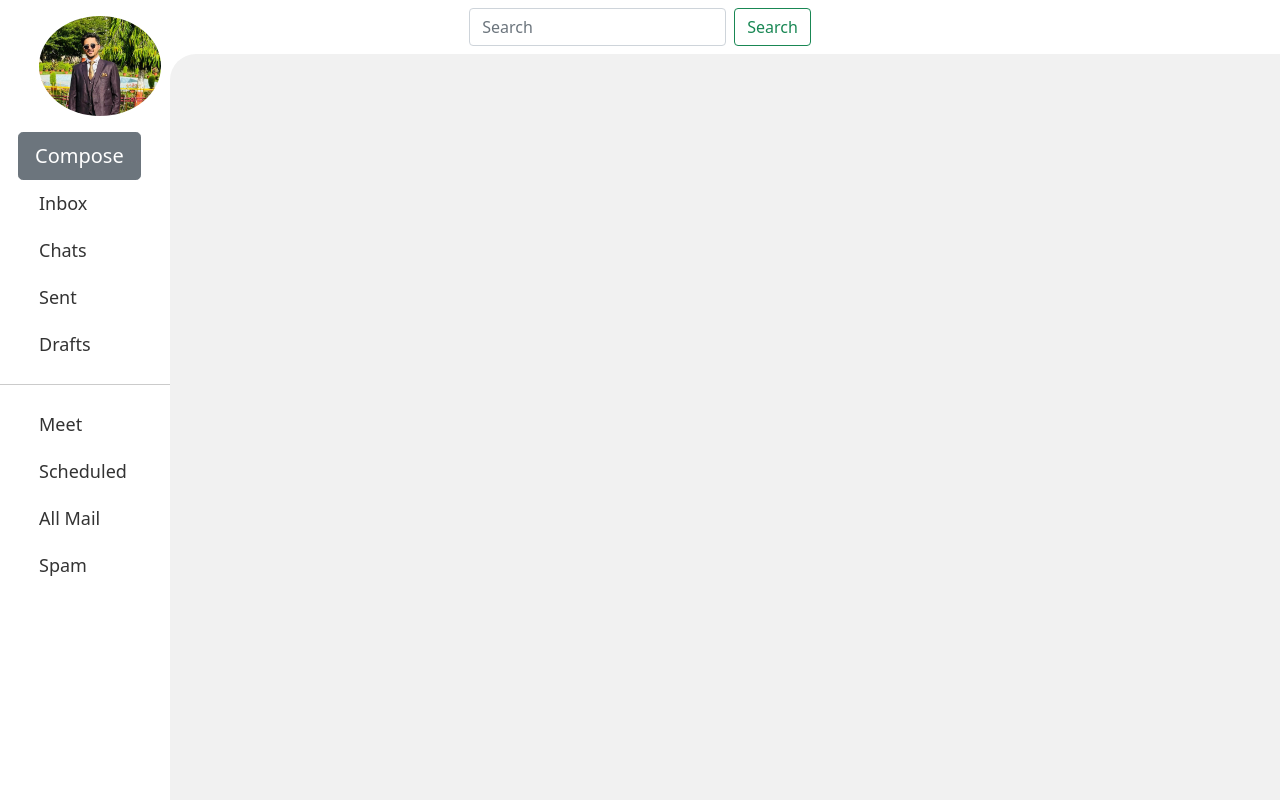
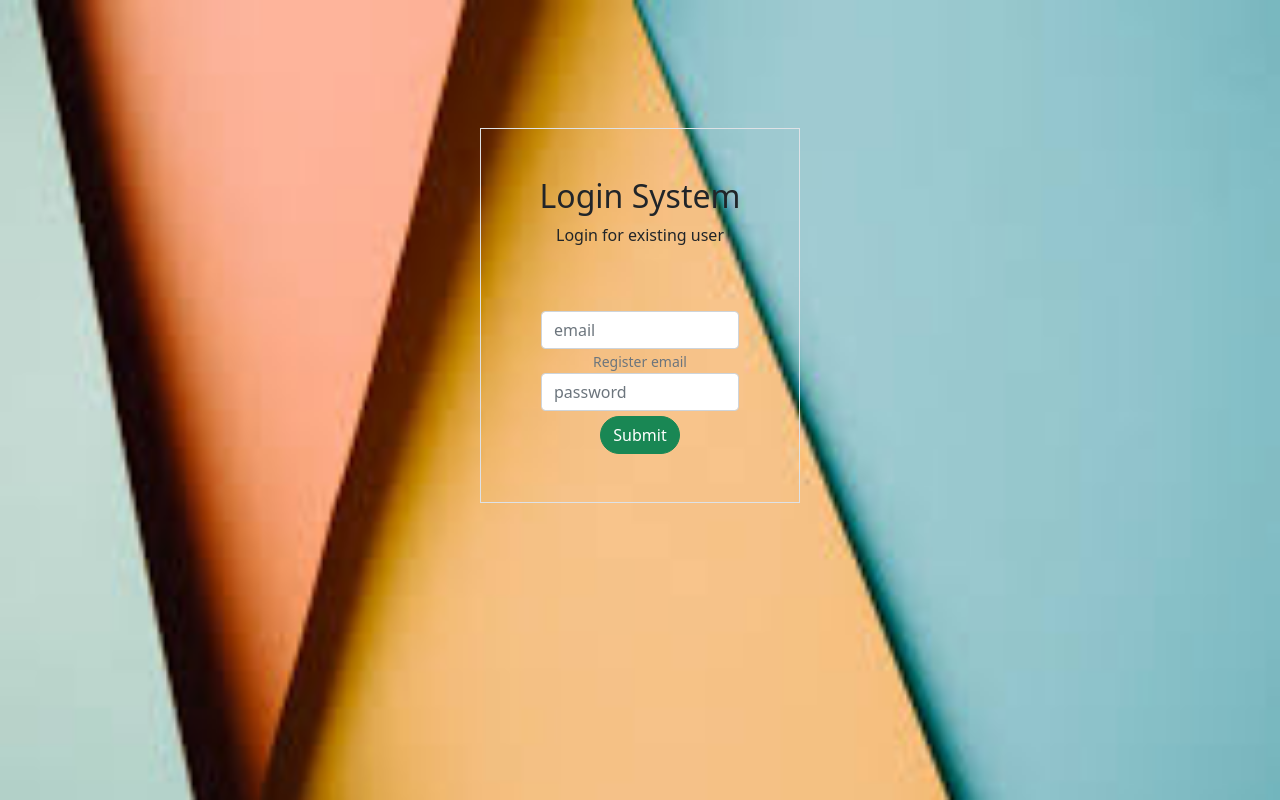
Before and after one commit to gajraj98/cloneMail_NodeJs, a Node server app: page / in a window 1280 px wide. Run offline with Node 20, Linux system fonts and the light colour scheme; data that the repository does not hold is empty; some libraries are stand-ins or nearby versions.

Commit message:
third commit

```diff
--- a/package.json
+++ b/package.json
@@ -28,13 +28,17 @@
 
     "express": "^4.18.2",
 
+    "express-session": "^1.17.3",
+
     "hbs": "^4.2.0",
 
     "jsonwebtoken": "^9.0.2",
 
     "mongodb": "^6.0.0",
 
-    "nodemon": "^3.0.1"
+    "nodemon": "^3.0.1",
+
+    "uuid": "^9.0.1"
 
   }
 
--- /dev/null
+++ b/public/css/login.css
@@ -0,0 +1,16 @@
+.center-div{
+    padding-top: 10%;
+}
+
+.btn.btn-success{
+
+    margin-top: 5px;
+}
+form{
+    padding: 0 3em;
+}
+body{
+    background-image: url('/static/images/bg.jpeg');
+    background-size: cover;
+    background-repeat: no-repeat;
+}
--- a/public/js/Compose.js
+++ b/public/js/Compose.js
@@ -5,7 +5,6 @@ function composeMail(event) {
     console.log(url);
     const form = document.getElementById('compose');
     const formData = {
-        user:'Nitin@gmail.com',
         to: form.to.value,
         subject: form.subject.value,
         mailContent: form.mailContent.value
@@ -29,5 +28,5 @@ function composeMail(event) {
         .catch(error=>{
         console.log(error);
     });
-
+    $('#exampleModal').modal('hide');
 }
--- a/public/js/Inbox.js
+++ b/public/js/Inbox.js
@@ -27,20 +27,25 @@ function returnInbox() {
                 const td1 = document.createElement('td');
                 const td2 = document.createElement('td');
                 const td3 = document.createElement('td');
+                const td4 = document.createElement('td');
                 tr.style.height = '50px';
                 td1.style.width = '30%';
-                td2.style.width = '62%';
-                td3.style.width = '20%';
+                td2.style.width = '48%';
+                td3.style.width = '15%';
+                td4.style.width = '15%';
 
                 td1.textContent = gmail;
                 td2.textContent = subject;
                 const currentTime = new Date();
-                const formattedTime = currentTime.toLocaleTimeString();
-                td3.textContent = formattedTime;
+                const time = element.time;
+                const date  = element.date;
+                td3.textContent = date;
+                td4.textContent = time;
 
                 tr.appendChild(td1);
                 tr.appendChild(td2);
                 tr.appendChild(td3);
+                tr.appendChild(td4);
                 tbody.appendChild(tr);
                 table.appendChild(tbody);
                 div.appendChild(table);
--- /dev/null
+++ b/src/CommanFiles/DbClient.js
@@ -0,0 +1,15 @@
+export default class DbClient{
+
+   static session;
+    static async injectDb(conn){
+        if(DbClient.session){
+           return;
+        }
+        try{
+         DbClient.session = await conn.db('mailBox');
+        }
+        catch(e){
+           console.log("error in indexDao " + e.message);
+        }
+   }
+}
--- a/src/Controller/main.js
+++ b/src/Controller/main.js
@@ -1,9 +1,14 @@
 import express from 'express';
 import dto from '../Dto/inboxDto.js'
+import login from '../Dto/userDto.js'
 const routes = express.Router();
 
-
 routes.get('/',(req,res)=>{
+    res.render('login');
+})
+routes.get('/logout',login.logout);
+routes.post('/login',login.conformDetails);
+routes.get('/home',(req,res)=>{
     res.render('index');
 });
 routes.get('/inboxMailHtml/:id',(req,res)=>{
@@ -13,7 +18,11 @@ routes.get('/inboxMailHtml/:id',(req,res)=>{
 routes.get('/compose',(req,res)=>{
     res.render('compose');
 })
+routes.get('/sent',(req,res)=>{
+    res.render('sent');
+})
 routes.get('/inbox',dto.getInbox);
+routes.get('/getSentMails',dto.getAllSentMailDto);
 routes.get('/inboxMail/:id',dto.getMailById);
 routes.post('/composeMail',dto.composeMail);
 
--- a/src/Dao/inboxDao.js
+++ b/src/Dao/inboxDao.js
@@ -1,21 +1,14 @@
 import mongodb from 'mongodb';
+import DbClient from '../CommanFiles/DbClient.js';
 const objectId = mongodb.ObjectId;
-let session;
-export default class Dao{
-    static async injectDb(conn){
-         if(session){
-            return;
-         }
-         try{
-            session = await conn.db('mailBox').collection('mail');
-         }
-         catch(e){
-            console.log("error in indexDao" + e.message);
-         }
-    }
-    static async getInbox(){
+export default class Dao extends DbClient{
+    static async getInbox(gmail){
         try{
-            const mails = await session.find({});
+            const session = DbClient.session.collection('mail'); // Assign to a local variable
+            if (!session) {
+                throw new Error("Database session is not initialized.");
+            }
+            const mails = await session.find({ to : gmail});
             return mails.toArray();
         }
         catch(e){
@@ -24,7 +17,7 @@ export default class Dao{
     }
     static async getMailById(id){
         try{
-
+            const session = DbClient.session.collection('mail');
            const mail = await session.findOne({_id:new objectId(id)});
 
             return mail;
@@ -34,14 +27,17 @@ export default class Dao{
          res.status(500).send("error in indexDao" + e.message)
      }
     }
-    static async composeMail(user,to,subject,mailContent){
+    static async composeMail(user,to,subject,mailContent,date,time){
         try{
              const list = {
                 user:user,
                 to:to,
                 subject:subject,
-                mailContent:mailContent
+                mailContent:mailContent,
+                date:date,
+                time:time
              };
+             const session = DbClient.session.collection('mail');
            return  await session.insertOne(list)
         }
         catch(e){
@@ -49,5 +45,18 @@ export default class Dao{
             return {Error:e.message};
         }
     }
+    static async getAllSentMailDao(gmail){
+        try{
+            const session = DbClient.session.collection('mail'); // Assign to a local variable
+            if (!session) {
+                throw new Error("Database session is not initialized.");
+            }
+            const mails = await session.find({ user : gmail});
+            return mails.toArray();
+        }
+        catch(e){
+            return e.message
+        }
+    }
 
 }
--- a/src/Dto/inboxDto.js
+++ b/src/Dto/inboxDto.js
@@ -3,9 +3,11 @@ import dao from '../Dao/inboxDao.js'
 export default class Dto{
     static async getInbox(req,res,next){
             try{
-                const mails = await dao.getInbox()
+                const gmail = req.session.user;
+                const mails = await dao.getInbox(gmail);
                 if(mails){
                     // console.log(mails);
+
                     res.send(mails);
                 }
                 else{
@@ -40,12 +42,15 @@ export default class Dto{
     }
     static async composeMail(req,res,next){
       console.log('composeMail stage1');
+      const currentTime = new Date();
       try{
-           const user = req.body.user;
+           const user = req.session.user;
            const to = req.body.to;
            const subject = req.body.subject;
            const mailContent  = req.body.mailContent;
-           const response = dao.composeMail(user,to,subject,mailContent);
+           const date = currentTime.toLocaleDateString();
+           const time = currentTime.toLocaleTimeString();
+           const response = dao.composeMail(user,to,subject,mailContent,date,time);
            if(!response){
             res.send("Server Error");
            }
@@ -58,4 +63,21 @@ export default class Dto{
         res.status(500).send('Error: ' + e.message);
       }
     }
+    static async getAllSentMailDto(req,res,next){
+        try{
+            const gmail = req.session.user;
+            const mails = await dao.getAllSentMailDao(gmail);
+            if(mails){
+                // console.log(mails);
+
+                res.send(mails);
+            }
+            else{
+                res.send("Empty")
+            }
+        }
+        catch(e){
+            res.status(500).send(e.message)
+        }
+    }
 }
--- /dev/null
+++ b/src/Dto/userDto.js
@@ -0,0 +1,34 @@
+import dao from '../Dao/userDao.js'
+
+
+
+
+export default class User{
+    static async conformDetails(req, res, next) {
+        try {
+            const email = req.body.email;
+            const user = await dao.conformDetails(email);
+            if (req.body.email === user.email) {
+                req.session.user = user.email;
+                res.render('index');
+            } else {
+                res.send('Invalid User');
+            }
+        } catch (e) {
+            console.log('Error:', e.message);
+            res.send(e.message);
+        }
+    }
+    static async logout(req,res,next){
+        req.session.destroy(function(error){
+            if(error){
+                console.log(error);
+                res.send(error);
+            }
+            else{
+                res.render('login');
+            }
+        })
+    }
+
+}
--- a/src/app.js
+++ b/src/app.js
@@ -3,7 +3,10 @@ import bodyparser from 'body-parser';
 import hbs from 'hbs';
 import routes from './Controller/main.js';
 import mongodb from 'mongodb';
-import dao from './Dao/inboxDao.js';
+import DbClient from './CommanFiles/DbClient.js';
+import session from 'express-session';
+import {v4 as uuidv4} from 'uuid';
+
 const app = express()
 
 const mongodbClient = mongodb.MongoClient;
@@ -14,6 +17,13 @@ app.use(bodyparser.json());
 app.use(bodyparser.urlencoded({
     extended:true
 }))
+
+app.use(session({
+    secret:uuidv4(),
+    resave:false,
+    saveUninitialized:true
+}));
+
 app.use('/static',express.static("public"));
 app.set('view engine','hbs')
 app.set('views','views');
@@ -26,7 +36,7 @@ mongodbClient.connect(url,{
     useNewUrlParser:true,
 }).catch(e=>console.log("error in app.js"+e.message))
 .then(async client=>{
-    dao.injectDb(client);
+    DbClient.injectDb(client);
     console.log('Db connected');
 })
 
--- /dev/null
+++ b/views/login.hbs
@@ -0,0 +1,31 @@
+<!DOCTYPE html>
+<html lang="en">
+<head>
+    <meta charset="UTF-8">
+    <meta name="viewport" content="width=device-width, initial-scale=1.0">
+    <link href="https://cdn.jsdelivr.net/npm/bootstrap@5.0.2/dist/css/bootstrap.min.css" rel="stylesheet"
+    integrity="sha384-EVSTQN3/azprG1Anm3QDgpJLIm9Nao0Yz1ztcQTwFspd3yD65VohhpuuCOmLASjC" crossorigin="anonymous">
+    <link rel="stylesheet" href="/static/css/login.css">
+    <title>Login</title>
+</head>
+<body>
+    <div class="text-center center-div" id="login">
+        <div class="container w-25 border py-5">
+            <div class="title pb-5">
+                <h2 class="font-weigth-bold">Login System</h2>
+                <span>Login for existing user</span>
+            </div>
+            <form action="/login" method="POST" class="pt-3">
+                <div class="form-group">
+                    <input type="email" name="email" id="email" class="form-control" placeholder="email">
+                    <small class="form-text text-muted text-left">Register email</small>
+                </div>
+                <div class="form-group">
+                    <input type="password" class="form-control" name="password" placeholder="password">
+                </div>
+                <button type="submit" class="btn btn-success rounded-pill" >Submit</button>
+            </form>
+        </div>
+    </div>
+</body>
+</html>
--- a/views/partials/navbar.hbs
+++ b/views/partials/navbar.hbs
@@ -8,9 +8,9 @@
         data-bs-target="#exampleModal">
         Compose
     </button>
-    <a href="#">Inbox</a>
+    <a href="/home">Inbox</a>
     <a href="#">Chats</a>
-    <a href="#">Sent</a>
+    <a href="/sent">Sent</a>
     <a href="#">Drafts</a>
     <hr>
     <a href="#">Meet</a>
--- a/views/partials/topNavbar.hbs
+++ b/views/partials/topNavbar.hbs
@@ -6,5 +6,6 @@
       <input class="form-control me-2" type="search" placeholder="Search" aria-label="Search">
       <button class="btn btn-outline-success" type="submit">Search</button>
     </form>
+    <a href="http://localhost:3000/logout" type="button" class="btn btn-success">logout</a>
   </div>
 </nav>
```
Also changed, not shown: public/js/sent.js (added, +69 -0 lines), src/Dao/userDao.js (added, +20 -0 lines), views/sent.hbs (added, +46 -0 lines), public/images/bg.jpeg (added), 1 other file.
